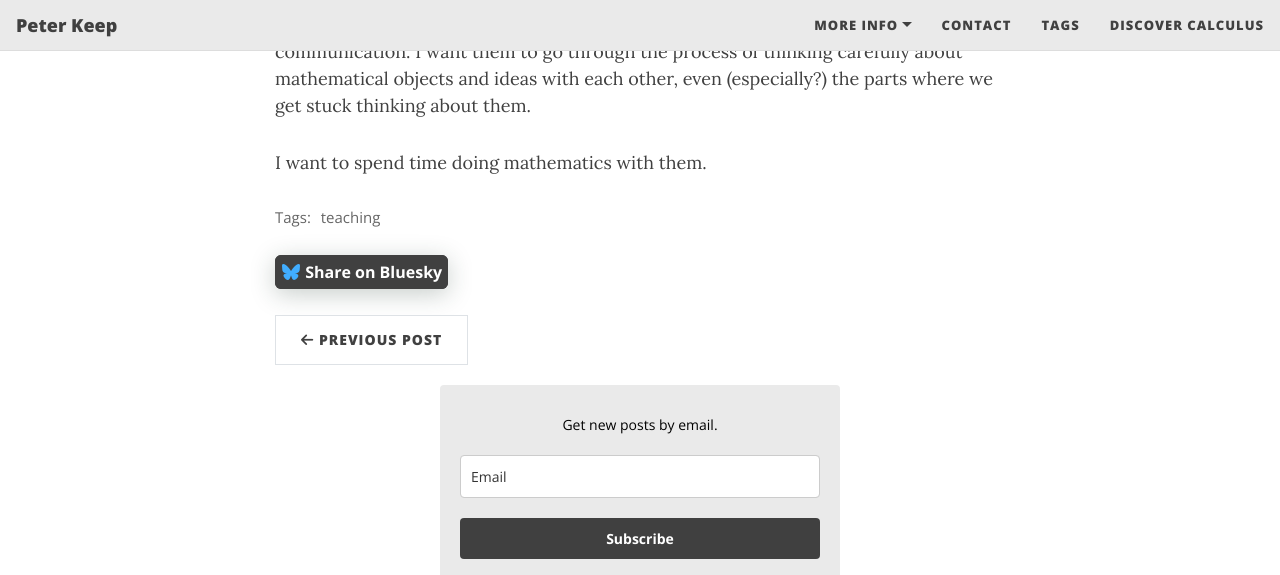
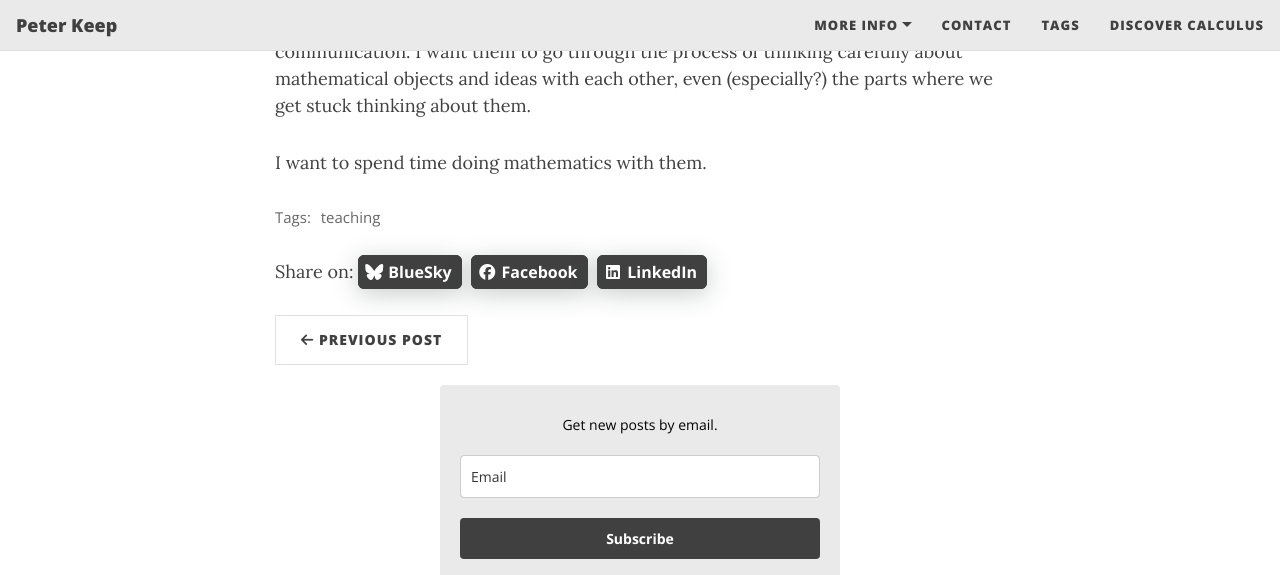
Before and after one commit to peterkeep/peterkeep.github.io, a Jekyll site: the page built from _posts/2026-06-30-no-more-lecture.md, in a window 1280 px wide and 900 px high, scrolled down 1714 px, cut to the strip 0-575 px from the top of the window. Built offline with Jekyll 4.4.1, drawn with Linux system fonts in a browser that asks for light colours; some web fonts are replaced.

Commit message:
share buttons

```diff
--- a/_config.yml
+++ b/_config.yml
@@ -100,8 +100,8 @@ rss-description: Peter Keep's personal website and blog.
 # Select which social network share links to show in posts
 share-links-active:
   twitter: false
-  facebook: false
-  linkedin: false
+  facebook: true
+  linkedin: true
   vk: false
   reddit: false
   bluesky: true
--- a/_includes/social-share.html
+++ b/_includes/social-share.html
@@ -31,7 +31,17 @@
 {% if any-share-links %}
 <section id = "social-share-section">
   <div>
-  <!-- <span style="font-size: 100%">Share: </span> -->
+  <span class="subscribe" style="font-size: 100%">Share on: </span>
+
+ {% if site.share-links-active.bluesky %}
+    <span class="subscribe"><a href="https://bsky.app/intent/compose?text={{ page.title | strip_html | url_encode }}%0A{{ page.url | absolute_url | url_encode }}"
+      class="subscribe" title="Share on BlueSky" target="_blank">
+      <span class="fab fa-fw fa-bluesky" aria-hidden="true" style="font-size:100%;"></span>
+      <span class="subscribe">BlueSky</span>
+      <span class="sr-only">BlueSky</span>
+    </a>
+    </span>  &nbsp;
+  {% endif %}
 
   {% if site.share-links-active.twitter %}
     <a href="https://twitter.com/intent/tweet?text={{ page.title | strip_html | url_encode }}&url={{ page.url | absolute_url | url_encode }}"
@@ -42,19 +52,23 @@
   {% endif %}
 
   {% if site.share-links-active.facebook %}
-    <a href="https://www.facebook.com/sharer/sharer.php?u={{ page.url | absolute_url | url_encode }}"
-      class="btn btn-social-icon btn-facebook" title="Share on Facebook">
-      <span class="fab fa-fw fa-facebook" aria-hidden="true"></span>
+    <span class="subscribe"><a href="https://www.facebook.com/sharer/sharer.php?u={{ page.url | absolute_url | url_encode }}"
+      class="subscribe" title="Share on Facebook">
+      <span class="fab fa-fw fa-facebook" aria-hidden="true" style="font-size:100%;"></span>
+      <span class="subscribe">Facebook</span>
       <span class="sr-only">Facebook</span>
     </a>
+    </span> &nbsp;
   {% endif %}
 
   {% if site.share-links-active.linkedin %}
-    <a href="https://www.linkedin.com/shareArticle?mini=true&url={{ page.url | absolute_url | url_encode }}"
-      class="btn btn-social-icon btn-linkedin" title="Share on LinkedIn">
-      <span class="fab fa-fw fa-linkedin" aria-hidden="true"></span>
+    <span class="subscribe"><a href="https://www.linkedin.com/shareArticle?mini=true&url={{ page.url | absolute_url | url_encode }}"
+      class="subscribe" title="Share on LinkedIn">
+      <span class="fab fa-fw fa-linkedin" aria-hidden="true" style="font-size:100%;"></span>
+      <span class="subscribe">LinkedIn</span>
       <span class="sr-only">LinkedIn</span>
     </a>
+    </span> &nbsp;
   {% endif %}
 
   {% if site.share-links-active.vk %}
@@ -63,16 +77,6 @@
       <span class="fab fa-fw fa-vk" aria-hidden="true"></span>
       <span class="sr-only">VK</span>
     </a>
-  {% endif %}
-
-  {% if site.share-links-active.bluesky %}
-    <span class="subscribe"><a href="https://bsky.app/intent/compose?text={{ page.title | strip_html | url_encode }}%0A{{ page.url | absolute_url | url_encode }}"
-      class="subscribe" title="Share on BlueSky" target="_blank">
-      <span class="fab fa-fw fa-bluesky" aria-hidden="true" style="font-size:100%; color:#41ADFF;"></span>
-      <span class="subscribe">Share on Bluesky</span>
-      <span class="sr-only">Bluesky</span>
-    </a>
-    </span>
   {% endif %}
 
   {% if site.share-links-active.reddit %}
```
